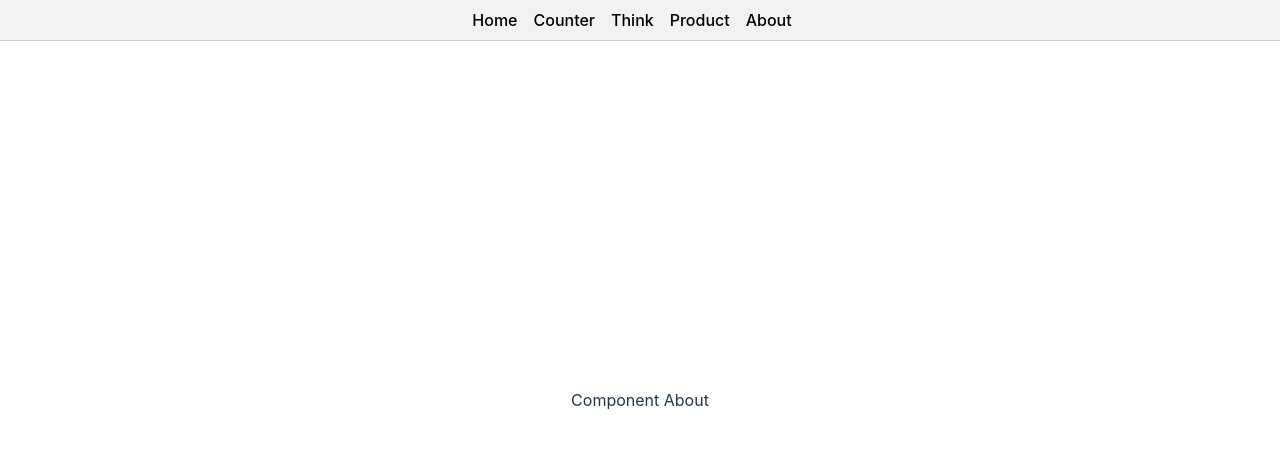
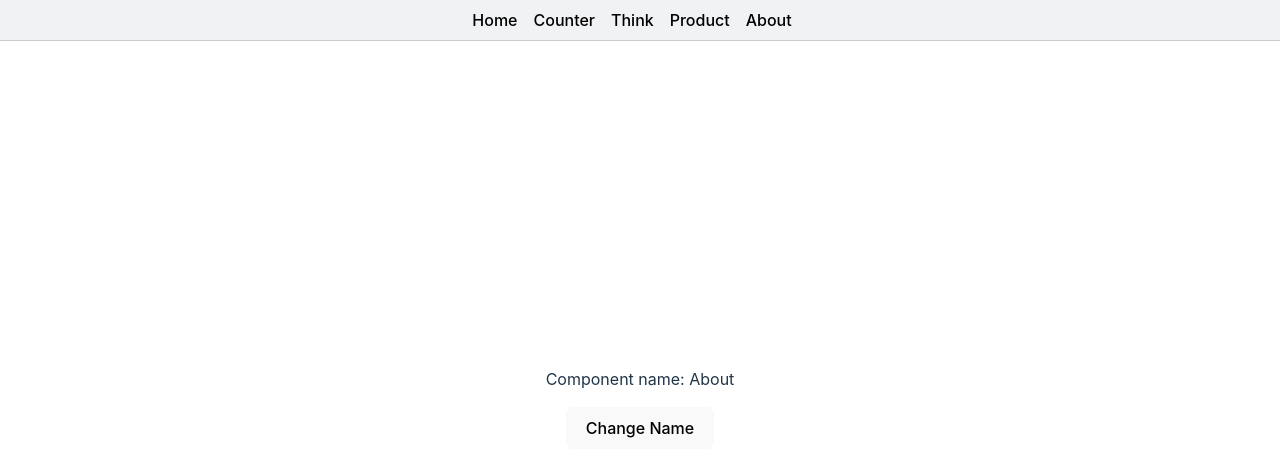
Before and after one commit to iuriiernich/Desarrollo-Frontend-React-2025, a React (Vite) app: page /about in a window 1280 px wide. Shown: the top 476 px of the page. Built offline with nearby package versions, Linux system fonts and the light colour scheme.

Commit message:
add use state

```diff
--- a/src/screens/About.jsx
+++ b/src/screens/About.jsx
@@ -1,9 +1,19 @@
+import { useState } from 'react';
 const About = () => {
+    // los hooks en react son funciones ya definidas
+    // los hooks siempre tienen el prefijo use
+    // hook useState, useEffect, useContext, useRef, useTransition
+    // es posible crear nuestros propios hooks: useService, useImage, useForm, useCounter
+
+    // el hook useState me permite manejar variables de esado a nivel de componente
+    const [ nameComponent, setNameComponent ] = useState ('About');
+
+
     return (
         <>
-            <p>Component About</p>
+            <p>Component name: {nameComponent}</p>
+            <button onClick={() => setNameComponent('Curso de React!!!')}>Change Name</button>
         </>
     );
-};
-
+}
 export default About;
```
